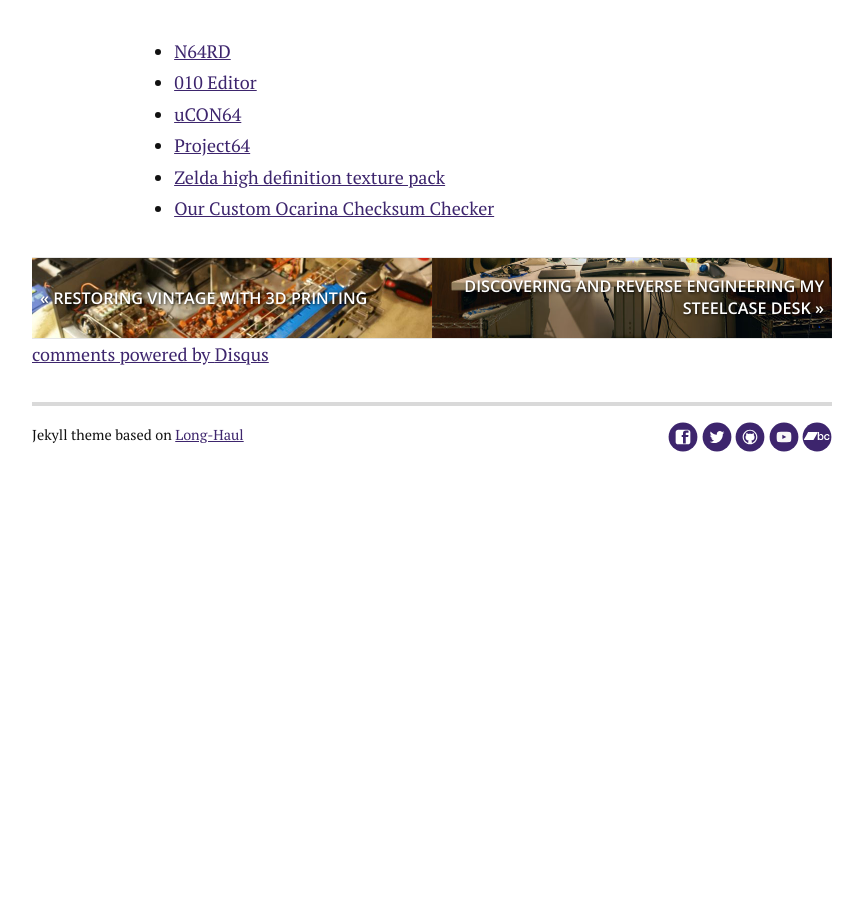
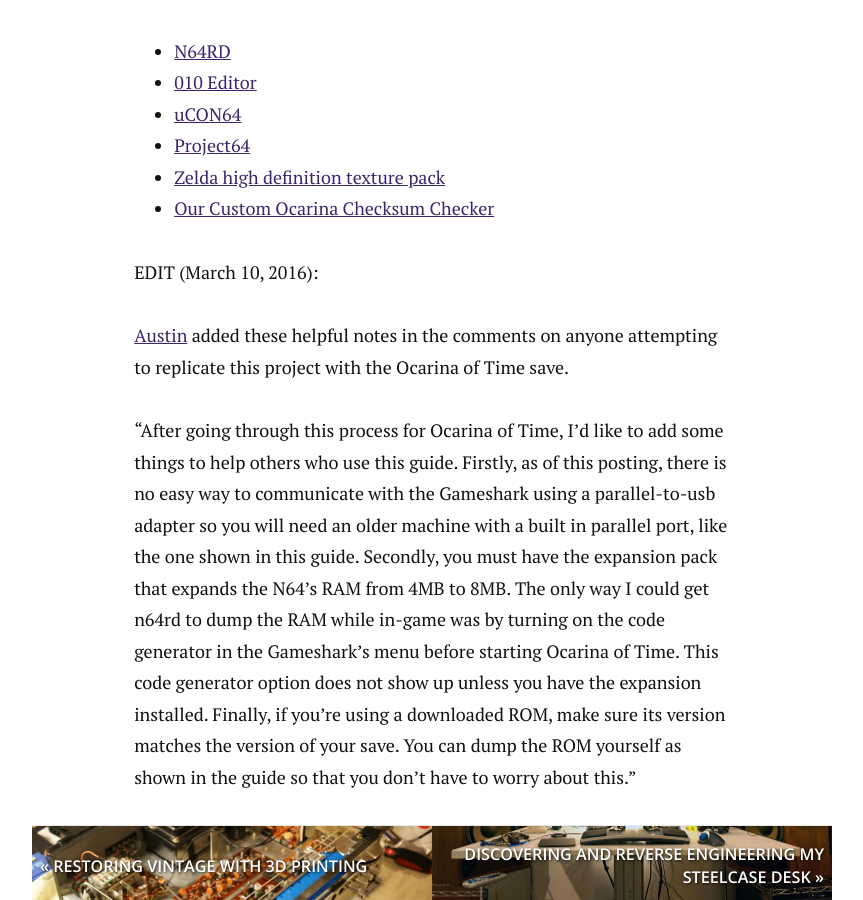
Before and after one commit to aav7fl/website-legacy, a Jekyll site: the page built from _posts/2015-04-11-transferring-n64-saves.md, in a window 1280 px wide and 900 px high, scrolled down 13622 px. Shown: the whole window, without its empty margins (208-1071 px from the left). Built offline with Jekyll 4.4.1, drawn with Linux system fonts in a browser that asks for light colours; nearby versions of some CDN libraries; Markdown is read by kramdown in place of the engine named in the settings; comment, search, counter and statistics services are not loaded; before the commit the page ends 14162 px from its top, so only the background shows below that.

Commit message:
edit post to include comments made by Austin

```diff
--- a/_posts/2015-04-11-transferring-n64-saves.md
+++ b/_posts/2015-04-11-transferring-n64-saves.md
@@ -151,3 +151,9 @@
 - [Project64](http://www.pj64-emu.com/downloads/project64/binaries/)
 - [Zelda high definition texture pack]( http://www.emutalk.net/threads/51481-Zelda-Ocarina-of-time-Community-Retexture-Project-V6-Development-Topic)
 - [Our Custom Ocarina Checksum Checker](https://github.com/Vi1i/OcarinaChecksumChecker)
+
+EDIT (March 10, 2016):
+
+[Austin](/blog/transferring-n64-saves/#comment-2561328816) added these helpful notes in the comments on anyone attempting to replicate this project with the Ocarina of Time save.
+
+"After going through this process for Ocarina of Time, I'd like to add some things to help others who use this guide. Firstly, as of this posting, there is no easy way to communicate with the Gameshark using a parallel-to-usb adapter so you will need an older machine with a built in parallel port, like the one shown in this guide. Secondly, you must have the expansion pack that expands the N64's RAM from 4MB to 8MB. The only way I could get n64rd to dump the RAM while in-game was by turning on the code generator in the Gameshark's menu before starting Ocarina of Time. This code generator option does not show up unless you have the expansion installed. Finally, if you're using a downloaded ROM, make sure its version matches the version of your save. You can dump the ROM yourself as shown in the guide so that you don't have to worry about this."
```
